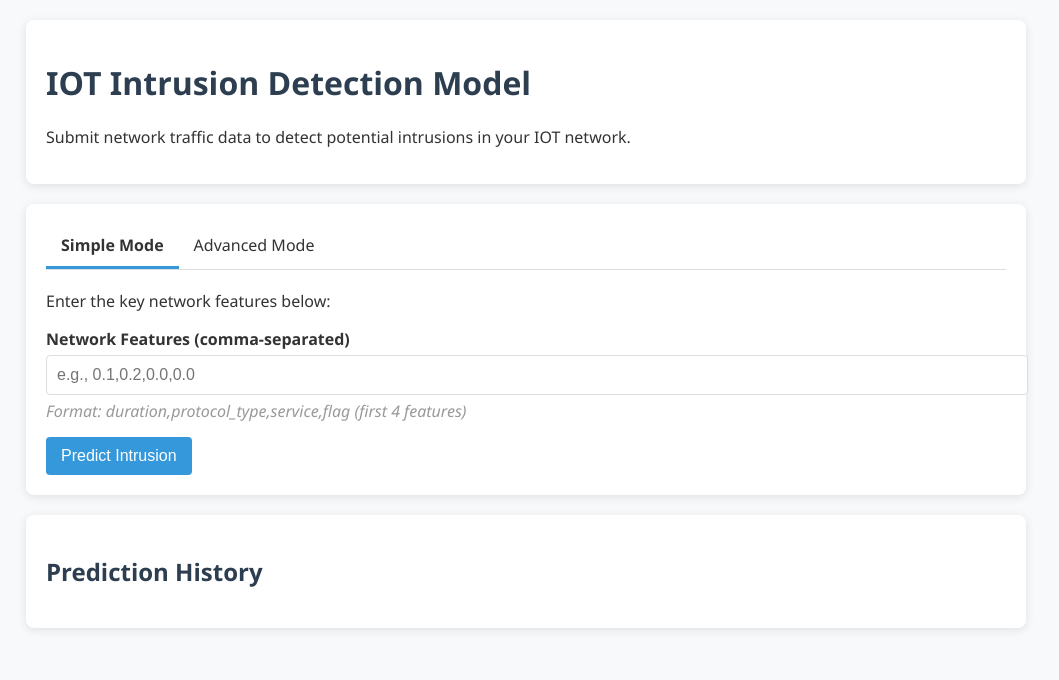
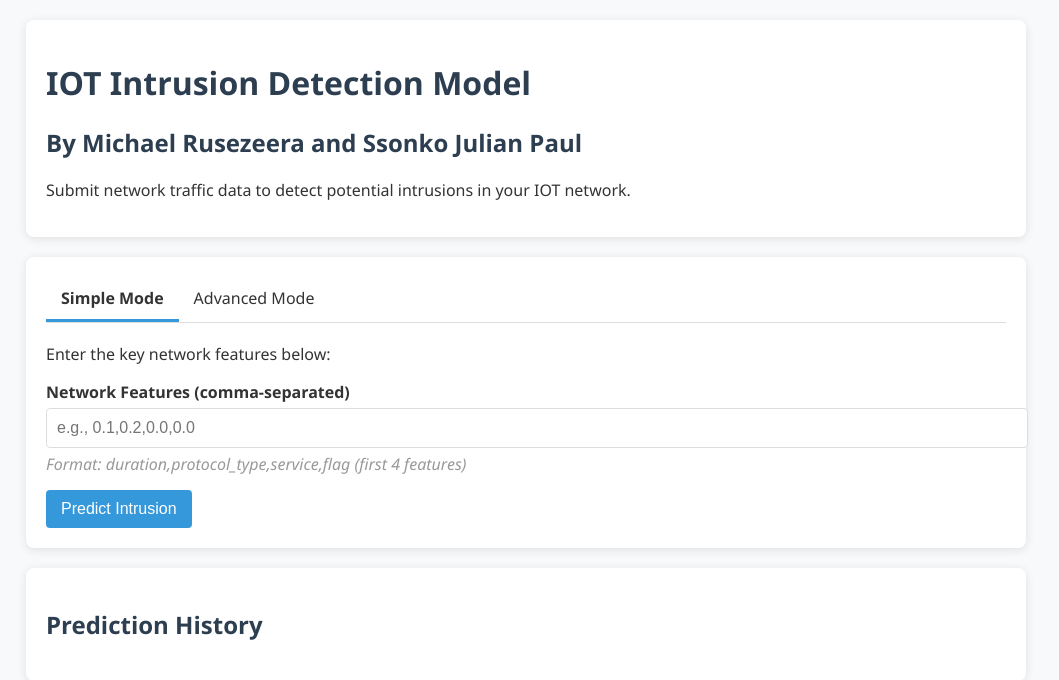
Before and after one commit to Julienexe/IOT-security-model, a FastAPI app: page / in a window 1280 px wide. Shown: the top 680 px of the page, without its empty margins (114-1173 px from the left). Run offline with FastAPI, Linux system fonts and the light colour scheme; some libraries are stand-ins or nearby versions.

Commit message:
Update app/templates/index.html

```diff
--- a/app/templates/index.html
+++ b/app/templates/index.html
@@ -186,6 +186,7 @@
 <body>
     <div class="card">
         <h1>IOT Intrusion Detection Model</h1>
+        <h2>By Michael Rusezeera and Ssonko Julian Paul</h2>
         <p>Submit network traffic data to detect potential intrusions in your IOT network.</p>
     </div>
 
```
